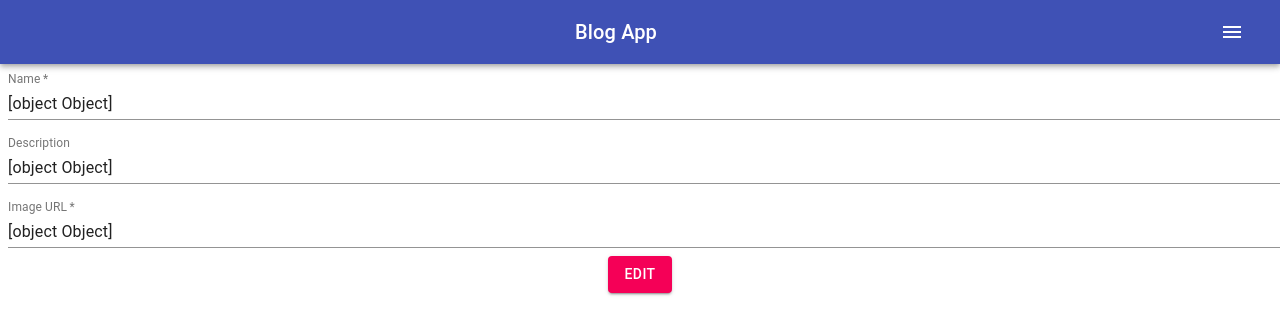
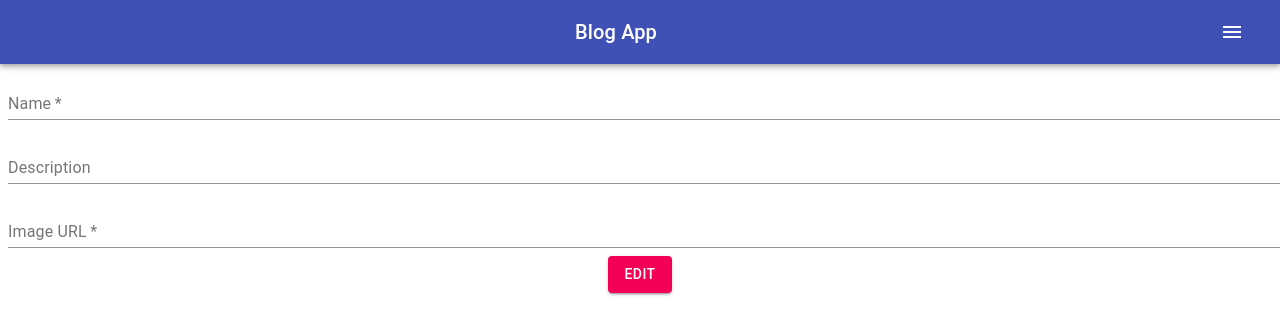
Before and after one commit to Anushree-cloud/blog-app, a React (Create React App) app: page /blog/edit/1 in a window 1280 px wide. Shown: the top 334 px of the page. Built offline with nearby package versions, Linux system fonts and the light colour scheme; no server answers.

Commit message:
used formik for validation

```diff
--- a/package.json
+++ b/package.json
@@ -15,6 +15,7 @@
     "react": "^17.0.2",
     "react-dom": "^17.0.2",
     "react-hook-form": "^7.12.2",
+    "react-hot-toast": "^2.1.0",
     "react-router-dom": "^5.2.0",
     "react-scripts": "4.0.3",
     "web-vitals": "^1.1.2",
--- a/src/pages/Blog/Add.js
+++ b/src/pages/Blog/Add.js
@@ -6,6 +6,7 @@ import axios from 'axios';
 import { useHistory } from 'react-router';
 import { useFormik } from 'formik';
 import * as yup from 'yup';
+import toast, { Toaster } from 'react-hot-toast';
 
 const useStyles = makeStyles((theme) => ({
     root: {
@@ -41,7 +42,19 @@ export default function Add() {
     const classes = useStyles();
     const history = useHistory();
     const [loading, setLoading] = useState(false)
-
+    const toastAlert = () => {
+        toast.success('Blog has been added successfully 😎', {
+            style: {
+                border: '1px solid #713200',
+                padding: '16px',
+                color: '#713200',
+            },
+            iconTheme: {
+                primary: '#713200',
+                secondary: '#FFFAEE',
+            },
+        });
+    }
     const formik = useFormik({
         initialValues: {
             name: '',
@@ -52,10 +65,9 @@ export default function Add() {
         onSubmit: (values) => {
             createBlog(values)
             setLoading(true)
-            alert('Your Data Has been posted 😇')
-            formik.setFieldValue("name","")
-            formik.setFieldValue("description","")
-            formik.setFieldValue("image_url","")
+            // alert('Your Data Has been posted 😇')
+            toastAlert()
+            formik.resetForm()
         }
     })
 
@@ -73,8 +85,9 @@ export default function Add() {
     return (
         <>
         {!loading ? (
+            <>
                 <form className={classes.root} autoComplete="off" onSubmit={formik.handleSubmit}>
-                <div>
+                    <div style={{whiteSpace: 'pre-line'}}>
                         <TextField
                             label="Name"
                             name="name"
@@ -90,6 +103,7 @@ export default function Add() {
                         <TextField
                             id="standard-textarea"
                             label="Description"
+
                             name="description"
                             value={formik.values.description}
                             placeholder="Description"
@@ -126,6 +140,11 @@ export default function Add() {
                         <Button variant="contained" color="secondary" type="submit">Add Blog</Button>
                     </div>
                 </form>
+                <Toaster
+                    position="top-center"
+                    reverseOrder={false}
+                />
+            </>
         ) : (
             <h1>Loading....</h1>
         )
--- a/src/pages/Blog/Details.js
+++ b/src/pages/Blog/Details.js
@@ -1,4 +1,5 @@
-import { Button } from '@material-ui/core';
+import { Button, ButtonGroup } from '@material-ui/core';
+import { red } from '@material-ui/core/colors';
 import { makeStyles } from '@material-ui/core/styles';
 import axios from 'axios';
 import React, { useState, useEffect} from 'react'
@@ -13,6 +14,25 @@ const useStyle = makeStyles(() => ({
     },
     btn: {
         margin: "5px",
+    },
+    image: {
+        width: '100%',
+        height: '70vh',
+    },
+    container: {
+        backgroundColor: 'black',
+        margin: '5ch',
+        color: '#888',
+        padding: '20px',
+    },
+    blogName: {
+        borderTop: '3px solid white',
+        borderBottom: '3px solid white',
+        padding: '10px'
+    },
+    btnContainer: {
+        display: 'flex',
+        justifyContent: 'space-between'
     }
 }))
 
@@ -36,7 +56,7 @@ export default function Details() {
     function deleteBlog() {
         axios.delete(`http://localhost:5000/v1/api/blogs/${id}`).then( res => {
             console.log(res);
-            history.push('/')
+            history.push('/blog')
         }).catch( error => {
             console.log(error);
         })
@@ -50,8 +70,12 @@ export default function Details() {
                     <h1>Loading...</h1>
                 ) : (
                     <>
-                        <h1>{blog.name}</h1>
-                        <p>{blog.description}</p>
+                        <div className={classes.container}>
+                            <img src={blog.image_url} className={classes.image} />
+                            <h1 className={classes.blogName}>{blog.name}</h1>
+                            <p style={{whiteSpace: 'pre-line', textAlign: 'justify'}}>{blog.description}</p>
+                            <div className={classes.btnContainer}>
+                                <div className={classes.btnGroup}>
                                     <Button size="large" variant="contained" color="secondary" className={classes.btn}>
                                         <Link to={`/blog/edit/${blog.id}`} className={classes.editButton}>
                                             Edit
@@ -60,6 +84,12 @@ export default function Details() {
                                     <Button size="large" variant="contained" color="secondary" className={classes.btn} onClick={deleteBlog}>
                                         Delete
                                     </Button>
+                                </div>
+                                <Button size="large" variant="contained" color="secondary" className={classes.btn} onClick={() => {history.push('/blog')}}>Go Back</Button>
+                            </div>
+
+
+                        </div>
                     </>
                 )
             }
--- a/src/pages/Blog/Edit.js
+++ b/src/pages/Blog/Edit.js
@@ -83,25 +83,25 @@ export default function Edit() {
                             required
                             label="Name"
                             name="name"
-                            value={formik.values}
+                            value={formik.values.name}
                             id="standard-full-width"
                             style={{ margin: 8 }}
                             fullWidth
                             margin="normal"
                             onChange={formik.handleChange}
                             error={formik.touched.name && Boolean(formik.errors.name)}
-                            helperText={ formik.touched.name && formik.error.name}
+                            helperText={ formik.touched.name && formik.errors.name}
                         />
                         <TextField
                             id="standard-textarea"
                             label="Description"
                             name="description"
-                            value={formik.values}
+                            value={formik.values.description}
                             multiline
                             fullWidth
                             onChange={formik.handleChange}
                             error={formik.touched.description && Boolean(formik.errors.description)}
-                            helperText={ formik.touched.description && formik.error.description}
+                            helperText={ formik.touched.description && formik.errors.description}
                         />
                         {/* <TextField
                             required
@@ -117,14 +117,14 @@ export default function Edit() {
                             required
                             label="Image URL"
                             name="image_url"
-                            value={formik.values}
+                            value={formik.values.image_url}
                             id="standard-full-width"
                             style={{ margin: 8 }}
                             fullWidth
                             margin="normal"
                             onChange={formik.handleChange}
                             error={formik.touched.image_url && Boolean(formik.errors.image_url)}
-                            helperText={ formik.touched.image_url && formik.error.image_url}
+                            helperText={ formik.touched.image_url && formik.errors.image_url}
                         />
                         <Button variant="contained" color="secondary" type="submit">Edit</Button>
                     </div>
```
Also changed, not shown: 1 other file (tests, documents, lock files or other folders). Lines whose indentation alone changed are shown as unchanged.
